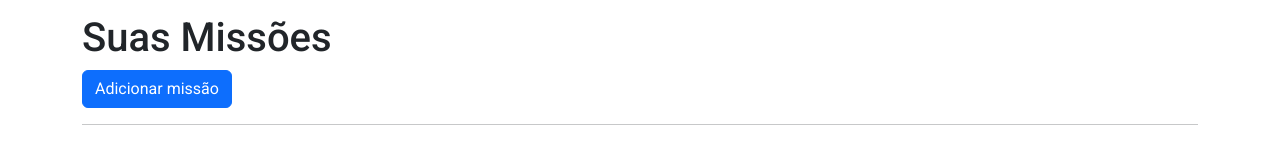
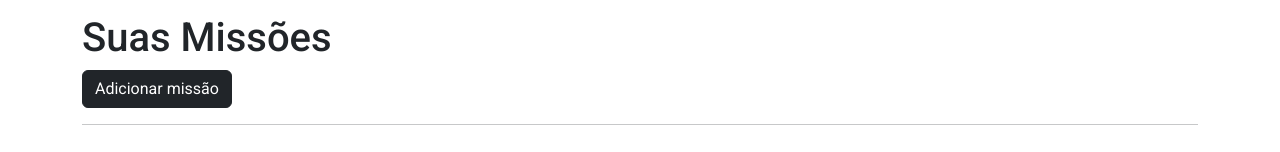
Before and after one commit to AdrielMarx/Aldeia-front, a React (Vite) app in the folder Aldeia/: page /missoes in a window 1280 px wide. Shown: the part 206-358 px from the top of the page. Built offline with nearby package versions, Linux system fonts and the light colour scheme; no server answers; sample sign-in values are in the browser's storage.

Commit message:
Mudando a cor dos botões de adicionar ninjas e missões

```diff
--- a/Aldeia/src/pages/Missoes.jsx
+++ b/Aldeia/src/pages/Missoes.jsx
@@ -83,7 +83,7 @@ function Missoes() {
   return (
     <main className="container">
       <h1>Suas Missões</h1>
-      <Button as={Link} to="/missoes/novo">
+      <Button variant="dark" as={Link} to="/missoes/novo">
         Adicionar missão
       </Button>
       <hr />
--- a/Aldeia/src/pages/Ninjas.jsx
+++ b/Aldeia/src/pages/Ninjas.jsx
@@ -46,7 +46,7 @@ function Ninjas () {
   return (
     <main className="container">
       <h1>Seus ninjas</h1>
-      <Button as={Link} to="/ninjas/novo">
+      <Button variant="dark" as={Link} to="/ninjas/novo">
         Adicionar ninja
       </Button>
       <hr />
```
